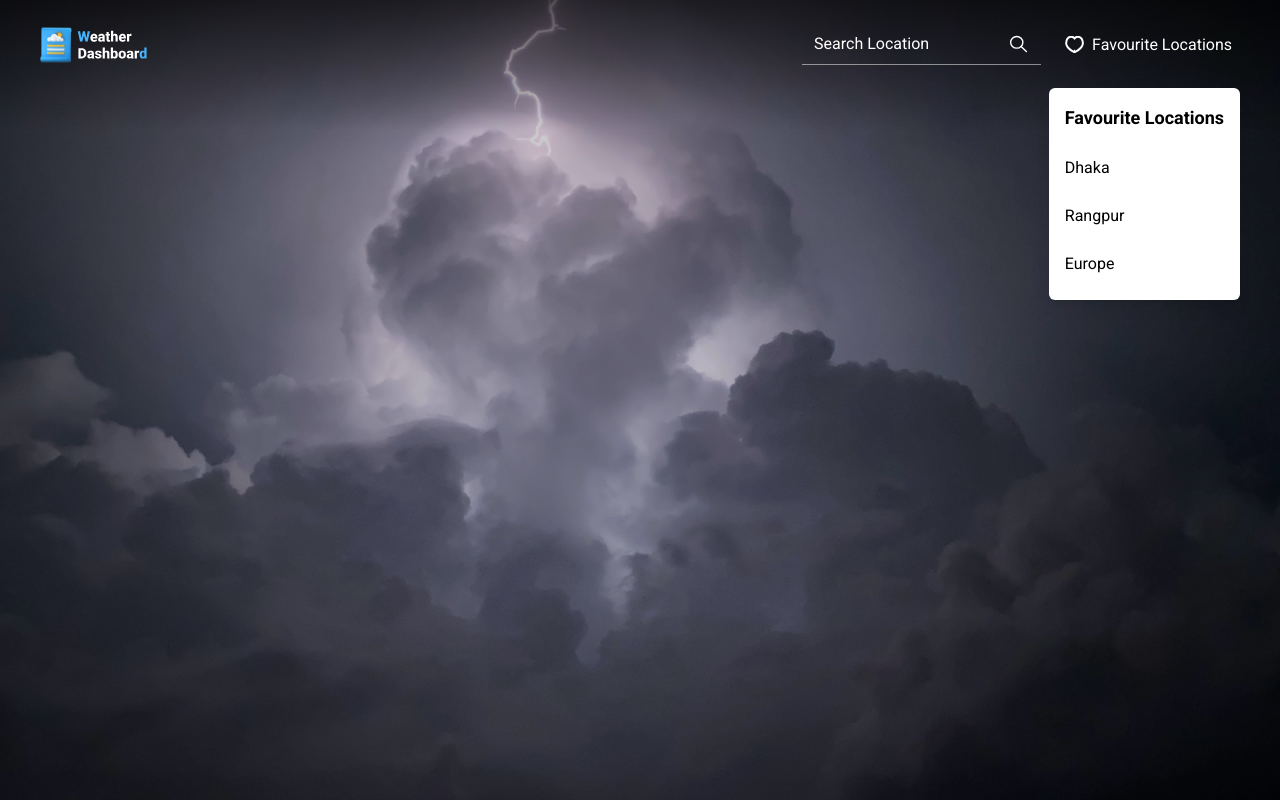
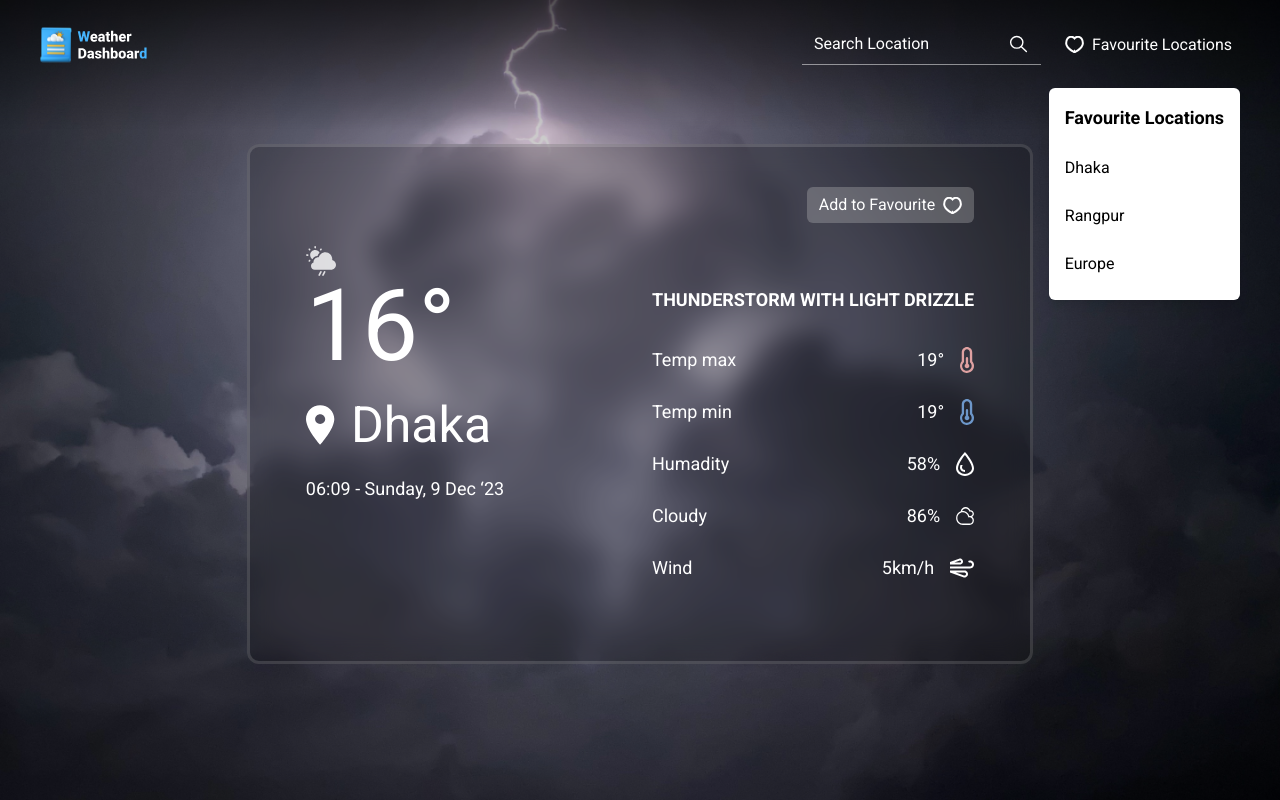
Before and after one commit to shibgatUAM/weather-dashboard-2, a React (Vite) app: page / in a window 1280 px wide. Built offline with nearby package versions, Linux system fonts and the light colour scheme.

Commit message:
Weather Dashboard raw template is converted to Components.

```diff
--- a/src/Page.jsx
+++ b/src/Page.jsx
@@ -1,11 +1,14 @@
 import Header from './components/header/Header';
+import WeatherBoard from './components/weather/WeatherBoard';
 
 export default function Page() {
   return (
     <>
       <Header />
-      <main className="grow grid place-items-center">
-        <section></section>
+      <main className="flex justify-center items-center pt-28 md:pt-36 px-4 pb-12">
+        <section>
+          <WeatherBoard />
+        </section>
       </main>
     </>
   );
--- /dev/null
+++ b/src/components/weather/AddToFavourite.jsx
@@ -0,0 +1,14 @@
+import HeartImage from '../../assets/heart.svg';
+
+export default function AddToFavourite() {
+  return (
+    <div className="md:col-span-2">
+      <div className="flex items-center justify-end space-x-6">
+        <button className="text-sm md:text-base inline-flex items-center space-x-2 px-3 py-1.5 rounded-md bg-[#C5C5C54D]">
+          <span>Add to Favourite</span>
+          <img src={HeartImage} alt="" />
+        </button>
+      </div>
+    </div>
+  );
+}
--- /dev/null
+++ b/src/components/weather/WeatherBoard.jsx
@@ -0,0 +1,15 @@
+import AddToFavourite from './AddToFavourite';
+import WeatherCondition from './WeatherCondition';
+import WeatherHeadline from './WeatherHeadline';
+
+export default function WeatherBoard() {
+  return (
+    <div className="grid bg-black/20 rounded-xl backdrop-blur-md border-2 lg:border-[3px] border-white/14 px-4 lg:px-14 py-6 lg:py-10 min-h-130 max-w-264.5 mx-auto">
+      <div className="grid md:grid-cols-2 gap-10 md:gap-6">
+        <AddToFavourite />
+        <WeatherHeadline />
+        <WeatherCondition />
+      </div>
+    </div>
+  );
+}
--- /dev/null
+++ b/src/components/weather/WeatherCondition.jsx
@@ -0,0 +1,52 @@
+import CloudImage from '../../assets/icons/cloud.svg';
+import HumadityImage from '../../assets/icons/humidity.svg';
+import TempMaxImage from '../../assets/icons/temp-max.svg';
+import TempMinImage from '../../assets/icons/temp-min.svg';
+import WindImage from '../../assets/icons/wind.svg';
+
+export default function WeatherCondition() {
+  return (
+    <div>
+      <p className="text-sm lg:text-lg font-bold uppercase mb-8">
+        thunderstorm with light drizzle
+      </p>
+      <ul className="space-y-6 lg:space-y-6">
+        <li className="text-sm lg:text-lg flex items-center justify-between space-x-4">
+          <span>Temp max</span>
+          <div className="inline-flex space-x-4">
+            <p>19°</p>
+            <img src={TempMaxImage} alt="temp-max" />
+          </div>
+        </li>
+        <li className="text-sm lg:text-lg flex items-center justify-between space-x-4">
+          <span>Temp min</span>
+          <div className="inline-flex space-x-4">
+            <p>19°</p>
+            <img src={TempMinImage} alt="temp-min" />
+          </div>
+        </li>
+        <li className="text-sm lg:text-lg flex items-center justify-between space-x-4">
+          <span>Humadity</span>
+          <div className="inline-flex space-x-4">
+            <p>58%</p>
+            <img src={HumadityImage} alt="humidity" />
+          </div>
+        </li>
+        <li className="text-sm lg:text-lg flex items-center justify-between space-x-4">
+          <span>Cloudy</span>
+          <div className="inline-flex space-x-4">
+            <p>86%</p>
+            <img src={CloudImage} alt="cloudy" />
+          </div>
+        </li>
+        <li className="text-sm lg:text-lg flex items-center justify-between space-x-4">
+          <span>Wind</span>
+          <div className="inline-flex space-x-4">
+            <p>5km/h</p>
+            <img src={WindImage} alt="wind" />
+          </div>
+        </li>
+      </ul>
+    </div>
+  );
+}
--- /dev/null
+++ b/src/components/weather/WeatherHeadline.jsx
@@ -0,0 +1,22 @@
+import CloudImage from '../../assets/cloud.svg';
+import PinImage from '../../assets/pin.svg';
+
+export default function WeatherHeadline() {
+  return (
+    <div>
+      <div className="max-md:flex items-center justify-between md:-mt-10">
+        <img src={CloudImage} alt="cloud" />
+        <div className="max-md:flex items-center max-md:space-x-4">
+          <h1 className="text-[60px] lg:text-[80px] xl:text-[100px] leading-none md:mb-4">
+            16°
+          </h1>
+          <div className="flex items-center space-x-4 md:mb-4">
+            <img src={PinImage} />
+            <h2 className="text-2xl lg:text-[50px]">Dhaka</h2>
+          </div>
+        </div>
+      </div>
+      <p className="text-sm lg:text-lg">06:09 - Sunday, 9 Dec ‘23</p>
+    </div>
+  );
+}
```
